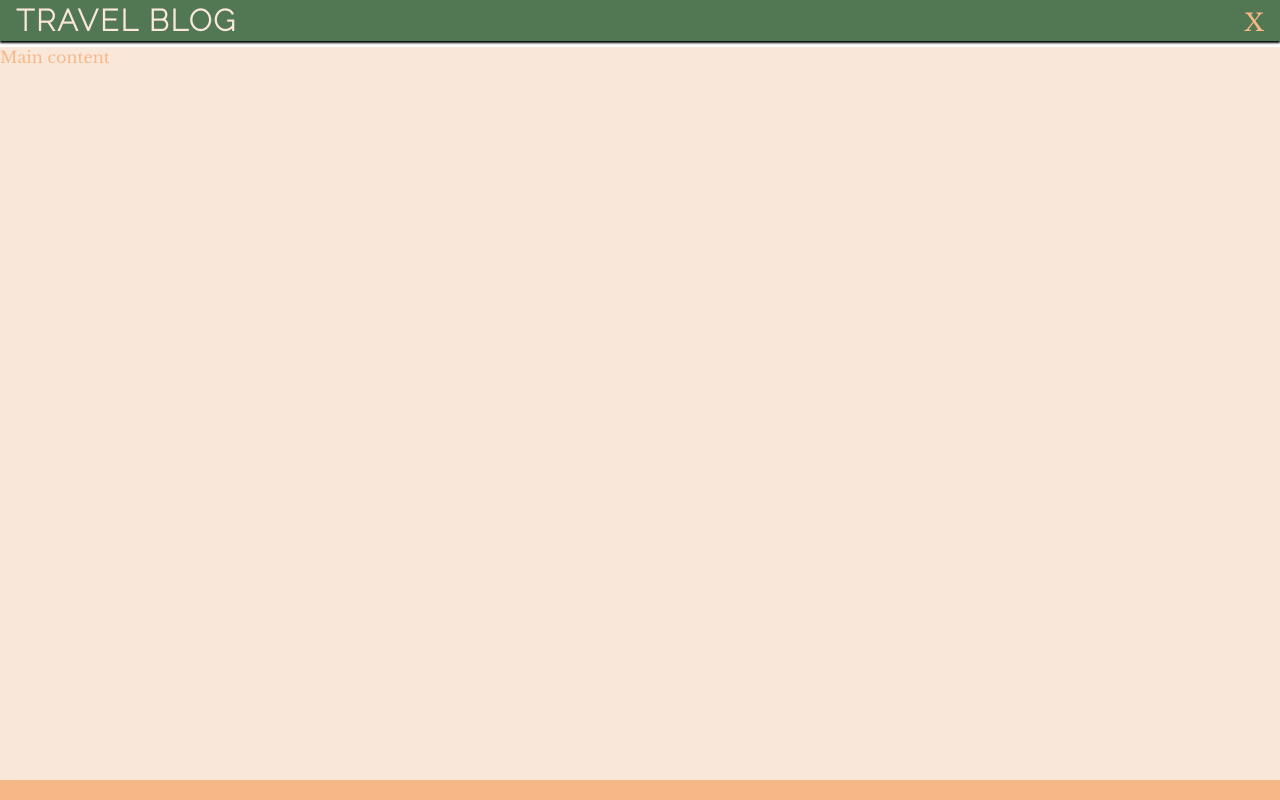
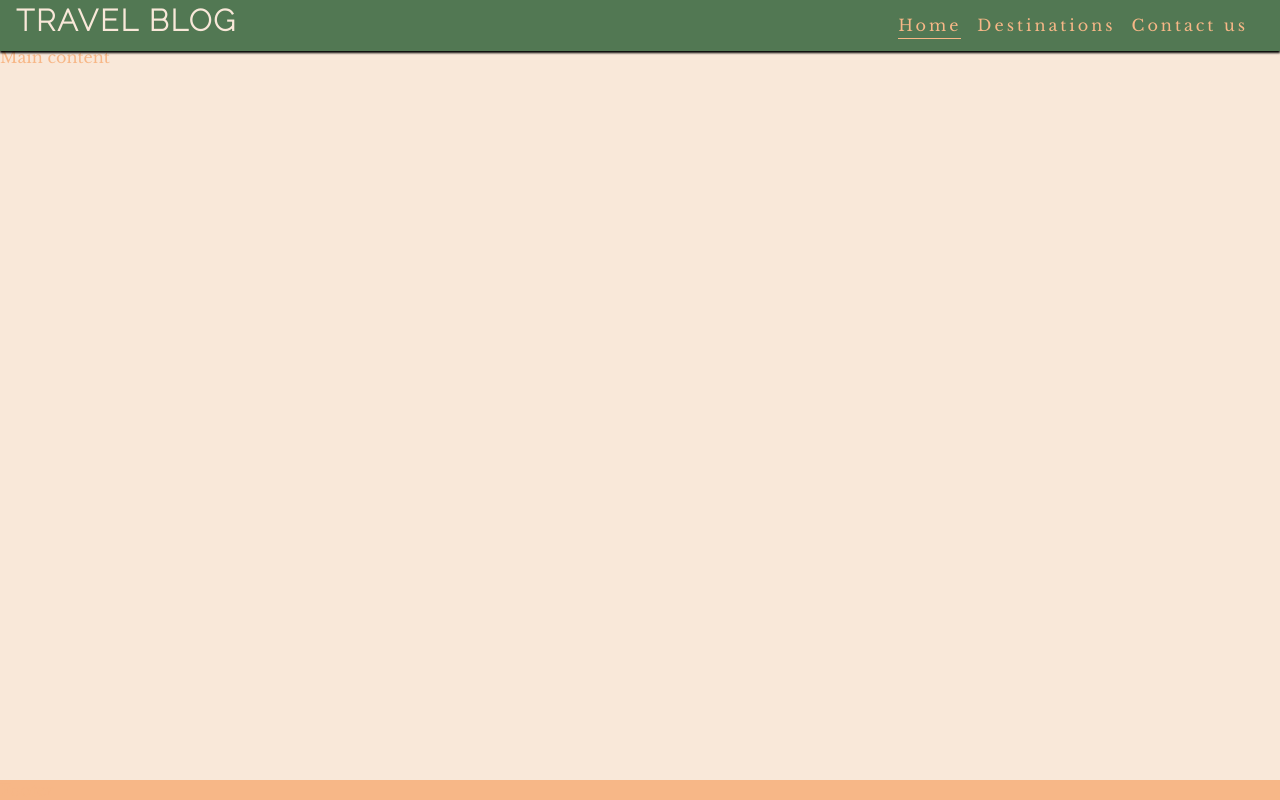
Before and after one commit to Mikagiol/Travel-Blog, a plain HTML site: page index.html in a window 1280 px wide. Drawn offline with nearby package versions, Linux system fonts and the light colour scheme.

Commit message:
Style the nav bar for tablets and larger devices

```diff
--- a/assets/style.css
+++ b/assets/style.css
@@ -98,3 +98,27 @@ main {
 footer {
     background-color: #F7B787 ;
 }
+
+
+/* Media query: tablets and larger (768px and up) */
+@media screen and (min-width: 768px) {
+    /* Header displayed */
+    nav {
+        display: block;
+        position: relative;
+        box-shadow: none;
+        width: fit-content;
+        padding-right: 1rem;
+    }
+    #menu {
+        display: flex;
+    }
+
+    #menu > li {
+        padding-left: 1rem;
+    }
+
+    .nav-toggle-label {
+        display: none;
+    }
+}
```
